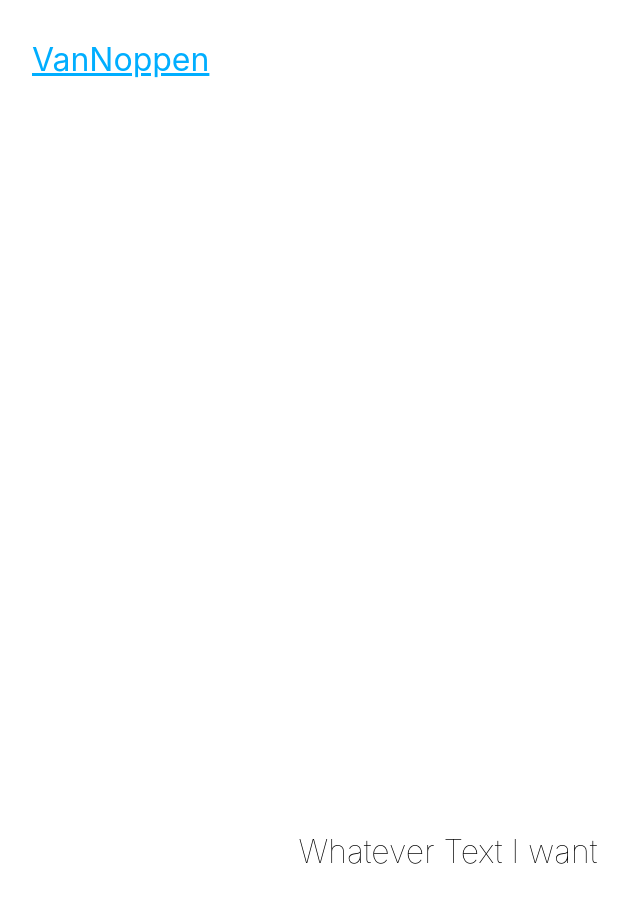
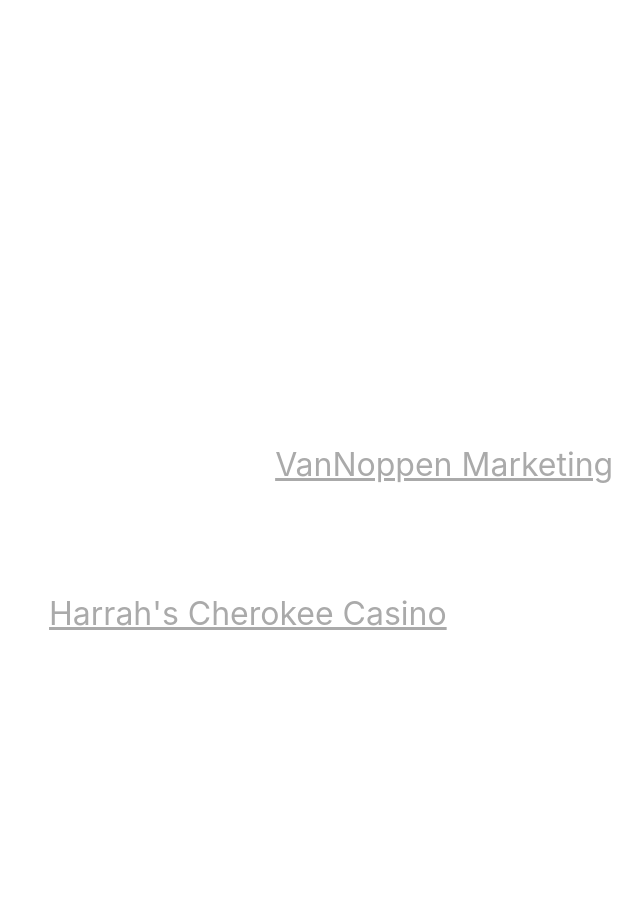
Before and after one commit to 13Smat/MySite, a React (Create React App) app: page / in a window 1280 px wide. Shown: the part 1840-2742 px from the top of the page, without its empty margins (192-834 px from the left). Built offline with nearby package versions, Linux system fonts and the light colour scheme.

Commit message:
Scroll to top button
Co-authored-by: Isaac Bythewood <isaac@bythewood.me>

```diff
--- a/package.json
+++ b/package.json
@@ -8,7 +8,9 @@
     "@testing-library/user-event": "^7.1.2",
     "react": "^16.12.0",
     "react-dom": "^16.12.0",
-    "react-scripts": "3.3.0"
+    "react-scripts": "3.3.0",
+    "react-scroll": "^1.7.14",
+    "styled-components": "^4.4.1"
   },
   "scripts": {
     "start": "react-scripts start",
--- a/public/index.html
+++ b/public/index.html
@@ -6,8 +6,11 @@
   <link rel="icon" href="%PUBLIC_URL%/favicon.ico" />
   <meta name="viewport" content="width=device-width, initial-scale=1" />
   <meta name="theme-color" content="#000000" />
-  <meta name="description" content="Professional Website for Andy Silver" />
+  <meta name="description"
+    content="Professional Website for Andy Silver, this is a work in progress and will continue to change." />
+  <meta name="viewport" content="width=device-width, initial-scale=1">
   <link rel="apple-touch-icon" href="%PUBLIC_URL%/logo192.png" />
+  <link rel="canonical" href="%PUBLIC_URL%/">
   <!--
       manifest.json provides metadata used when your web app is installed on a
       user's mobile device or desktop. See https://developers.google.com/web/fundamentals/web-app-manifest/
@@ -23,6 +26,7 @@
       Learn how to configure a non-root public URL by running `npm run build`.
     -->
   <title>Andy Silver</title>
+  <h1>Professional Website for Andy Silver</h1>
 </head>
 
 <body>
--- a/src/App.css
+++ b/src/App.css
@@ -1,5 +1,6 @@
 .App {
   text-align: center;
+  overflow: hidden;
 }
 
 .App-logo {
@@ -19,22 +20,25 @@
   flex-direction: column;
   align-items: center;
   justify-content: center;
-  font-size: 2em;
+  font-size: 1.75em;
   font-family: Verdana, Geneva, Tahoma, sans-serif;
   color: white;
+  width: 90%;
+  padding: 2em;
 }
 
 section {
   color: white;
   text-align: left;
   font-size: 2em;
-  padding: 1em 3em;
+  padding: 1.75em;
   min-height: 75vh;
   border: 4em solid transparent;
+  width: 80%;
 }
 
 section a {
-  color: #00aeff;
+  color: #aaaaaa;
 }
 
 .App-footer {
--- a/src/App.js
+++ b/src/App.js
@@ -1,5 +1,6 @@
 import React from "react";
 import "./App.css";
+import ScrollToTop from "./ScrollToTop";
 
 function App() {
   return (
@@ -18,15 +19,48 @@
       <section>
         <h3>About Me</h3>
         <p>
-        I am a <strong>WCU Computer Science Graduate</strong> currently working at VanNoppen Marketing as a <strong>full stack developer</strong>.
-        I create and assist in creating complex <strong>custom software applications</strong> for our clients website. I spend my free time doing small projects like this one so I
-        can continue to expand my knowledge in the <strong>Web Development Industry</strong>. I also have experience developing in <strong>Python, Java, C, JavaScript, and PosgreSQL.</strong>
+          I am a{" "}
+          <strong>Western Carolina University Computer Science Graduate</strong>{" "}
+          currently working at VanNoppen Marketing as a{" "}
+          <strong>full stack developer</strong>. I create and assist in creating
+          complex <strong>custom software applications</strong> for our clients
+          website. I spend my free time doing small projects like this one so I
+          can continue to expand my knowledge in the{" "}
+          <strong>Web Development Industry</strong>. I also have experience
+          developing in
+          <strong> Python, Java, JavaScript, CSS, and PosgreSQL.</strong>
         </p>
       </section>
       <section>
-        <a href="https://vannoppen.co">VanNoppen</a>
+        <h2>Recent Work Experience</h2>
+        <p>
+          I currently work at{" "}
+          <a href="https://vannoppen.co">VanNoppen Marketing</a> as a full stack
+          web developer.
+        </p>
+        <p>
+          Before that I work as a table games dealer, specificaly blackjack, at
+          the{" "}
+          <a href="https://www.caesars.com/harrahs-cherokee">
+            Harrah's Cherokee Casino
+          </a>
+          .
+        </p>
       </section>
-      <footer className="App-footer">Whatever Text I want</footer>
+      <section>
+        <h2>Contact Information</h2>
+        <br />
+        <p>
+          My personal email is <a href="mailto:andysilver13@gmail.com">andysilver13@gmail.com</a>.
+        </p>
+        <p>
+          My GitHub is <a href="https://github.com/13Smat">https://github.com/13Smat</a>.
+        </p>
+      </section>
+      <footer className="App-footer">
+        Whatever Text I want<br />
+        <ScrollToTop />
+      </footer>
     </div>
   );
 }
--- /dev/null
+++ b/src/ScrollToTop.js
@@ -0,0 +1,21 @@
+import React from 'react'
+import styled from 'styled-components'
+
+const ScrollToTop = () => {
+  const onButtonClick = () => {
+    window.scrollTo(0, 0);
+  }
+
+  return (
+    <Button onClick={() => {onButtonClick()}}>Scroll To Top</Button>
+  )
+};
+
+export default ScrollToTop;
+
+
+const Button = styled.button`
+  color: white;
+  background-color: black;
+  border-color: pink;
+`;
```
Also changed, not shown: 2 other files (tests, documents, lock files or other folders).
